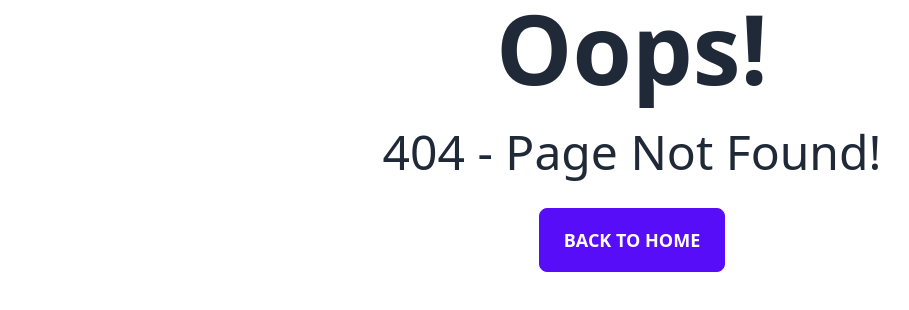
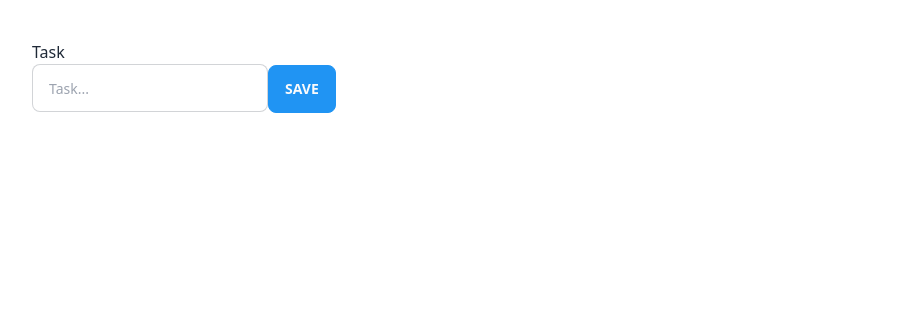
Before and after one commit to abdelfattah90/React-Essential-Ideas-Snippets, a React (Create React App) app: page /local-storage in a window 1280 px wide. Before the commit this address had no page. Shown: the top 310 px of the page, without its empty margins (8-917 px from the left). Built offline with nearby package versions, Linux system fonts and the light colour scheme.

Commit message:
local storage project

```diff
--- a/src/App.js
+++ b/src/App.js
@@ -6,6 +6,7 @@ import Reviews from './projects/03-reviews/Reviews'
 import Menu from './projects/04-menu/Index'
 import Tabs from './projects/05-tabs/Tabs'
 import Lorem from './projects/06-lorem-ipsum/Lorem'
+import LocalStorageApp from './projects/07-local-storage/LocalStorage'
 import NotFound from './projects/NotFound'
 
 function App() {
@@ -19,7 +20,7 @@ function App() {
         <Route path='/menu' element={<Menu />} />
         <Route path='/tabs' element={<Tabs />} />
         <Route path='/lorem' element={<Lorem />} />
-
+        <Route path='/local-storage' element={<LocalStorageApp />} />
         <Route path='*' element={<NotFound />} />
       </Routes>
     </Router>
--- /dev/null
+++ b/src/projects/07-local-storage/Alert.jsx
@@ -0,0 +1,13 @@
+import { useEffect } from 'react'
+
+function Alert({ type, msg, removeAlert }) {
+  useEffect(() => {
+    const timeout = setTimeout(() => {
+      removeAlert()
+    }, 3000)
+    return () => clearTimeout(timeout)
+  })
+  return <p className={`${type}`}>{msg}</p>
+}
+
+export default Alert
--- /dev/null
+++ b/src/projects/07-local-storage/List.jsx
@@ -0,0 +1,33 @@
+import { FaEdit, FaTrash } from 'react-icons/fa'
+const List = ({ items, removeItem, editItem }) => {
+  return (
+    <div className='task-list'>
+      {items.map((item) => {
+        const { id, title } = item
+        return (
+          <article key={id}>
+            <p className='text-3xl'>{title}</p>
+            <div>
+              <button
+                type='button'
+                className='text-gray-600'
+                onClick={() => editItem(id)}
+              >
+                <FaEdit />
+              </button>
+              <button
+                type='button'
+                className='text-red-600'
+                onClick={() => removeItem(id)}
+              >
+                <FaTrash />
+              </button>
+            </div>
+          </article>
+        )
+      })}
+    </div>
+  )
+}
+
+export default List
--- /dev/null
+++ b/src/projects/07-local-storage/LocalStorage.jsx
@@ -0,0 +1,94 @@
+import { useState, useEffect } from 'react'
+import List from './List'
+import Alert from './Alert'
+const getLocalStorage = () => {
+  let list = localStorage.getItem('list')
+  if (list) {
+    return (list = JSON.parse(localStorage.getItem('list')))
+  } else {
+    return []
+  }
+}
+function LocalStorageApp() {
+  const [name, setName] = useState('')
+  const [list, setList] = useState(getLocalStorage())
+  const [isEditing, setIsEditing] = useState(false)
+  const [editID, setEditID] = useState(null)
+  const [alert, setAlert] = useState({ show: false, msg: '', type: '' })
+  const handleSubmit = (e) => {
+    e.preventDefault()
+    if (!name) {
+      showAlert(true, 'danger', 'please enter value')
+    } else if (name && isEditing) {
+      setList(
+        list.map((item) => {
+          if (item.id === editID) {
+            return { ...item, title: name }
+          }
+          return item
+        })
+      )
+      setName('')
+      setEditID(null)
+      setIsEditing(false)
+      showAlert(true, 'bg-accent-focus', 'value changed')
+    } else {
+      showAlert(true, 'bg-accent-focus', 'item added to the list')
+      const newItem = { id: new Date().getTime().toString(), title: name }
+
+      setList([...list, newItem])
+      setName('')
+    }
+  }
+
+  const showAlert = (show = false, type = '', msg = '') => {
+    setAlert({ show, type, msg })
+  }
+  const clearList = () => {
+    showAlert(true, 'bg-secondary-focus', 'empty list')
+    setList([])
+  }
+  const removeItem = (id) => {
+    showAlert(true, 'bg-secondary-focus', 'item removed')
+    setList(list.filter((item) => item.id !== id))
+  }
+  const editItem = (id) => {
+    const specificItem = list.find((item) => item.id === id)
+    setIsEditing(true)
+    setEditID(id)
+    setName(specificItem.title)
+  }
+  useEffect(() => {
+    localStorage.setItem('list', JSON.stringify(list))
+  }, [list])
+  return (
+    <section className='container p-10'>
+      <form onSubmit={handleSubmit}>
+        {alert.show && <Alert {...alert} removeAlert={showAlert} list={list} />}
+        <h3>Task</h3>
+        <div>
+          <input
+            type='text'
+            className='input input-bordered'
+            placeholder='Task...'
+            value={name}
+            onChange={(e) => setName(e.target.value)}
+          />
+          <button type='submit' className='btn btn-info'>
+            {isEditing ? 'edit' : 'Save'}
+          </button>
+        </div>
+      </form>
+      {list.length > 0 && (
+        <div className=''>
+          <List items={list} removeItem={removeItem} editItem={editItem} />
+          <button className='btn btn-error' onClick={clearList}>
+            clear items
+          </button>
+        </div>
+      )}
+    </section>
+  )
+}
+
+export default LocalStorageApp
--- a/src/projects/Home.jsx
+++ b/src/projects/Home.jsx
@@ -37,6 +37,12 @@ const Home = () => {
       title: 'Lorem',
       desc: 'Lorem ipsum Generate, Tailwindcss',
     },
+    {
+      id: 7,
+      url: 'local-storage',
+      title: 'Local Storage',
+      desc: 'Local Storage',
+    },
   ]
   return (
     <div className='container p-5'>
```
